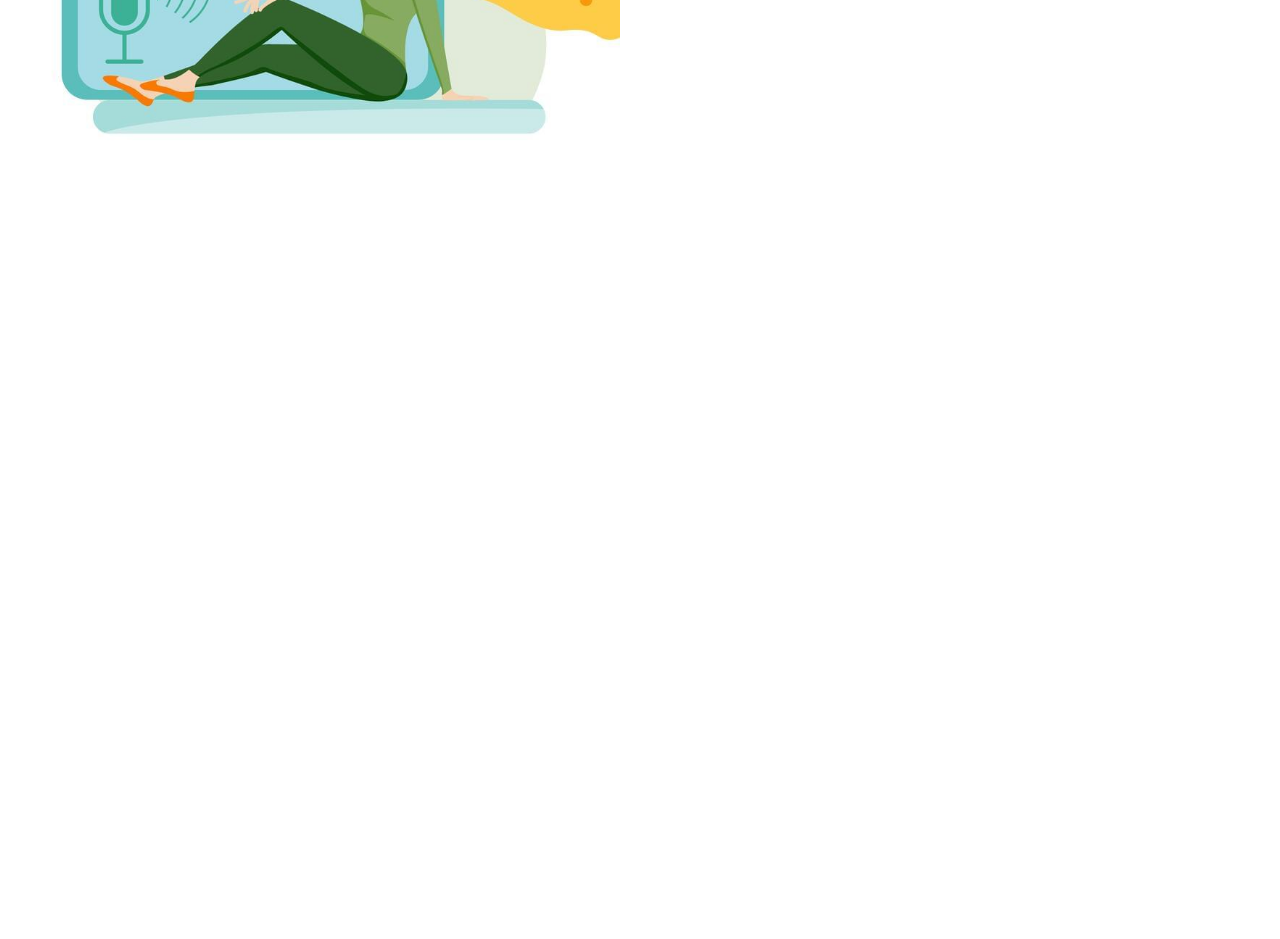
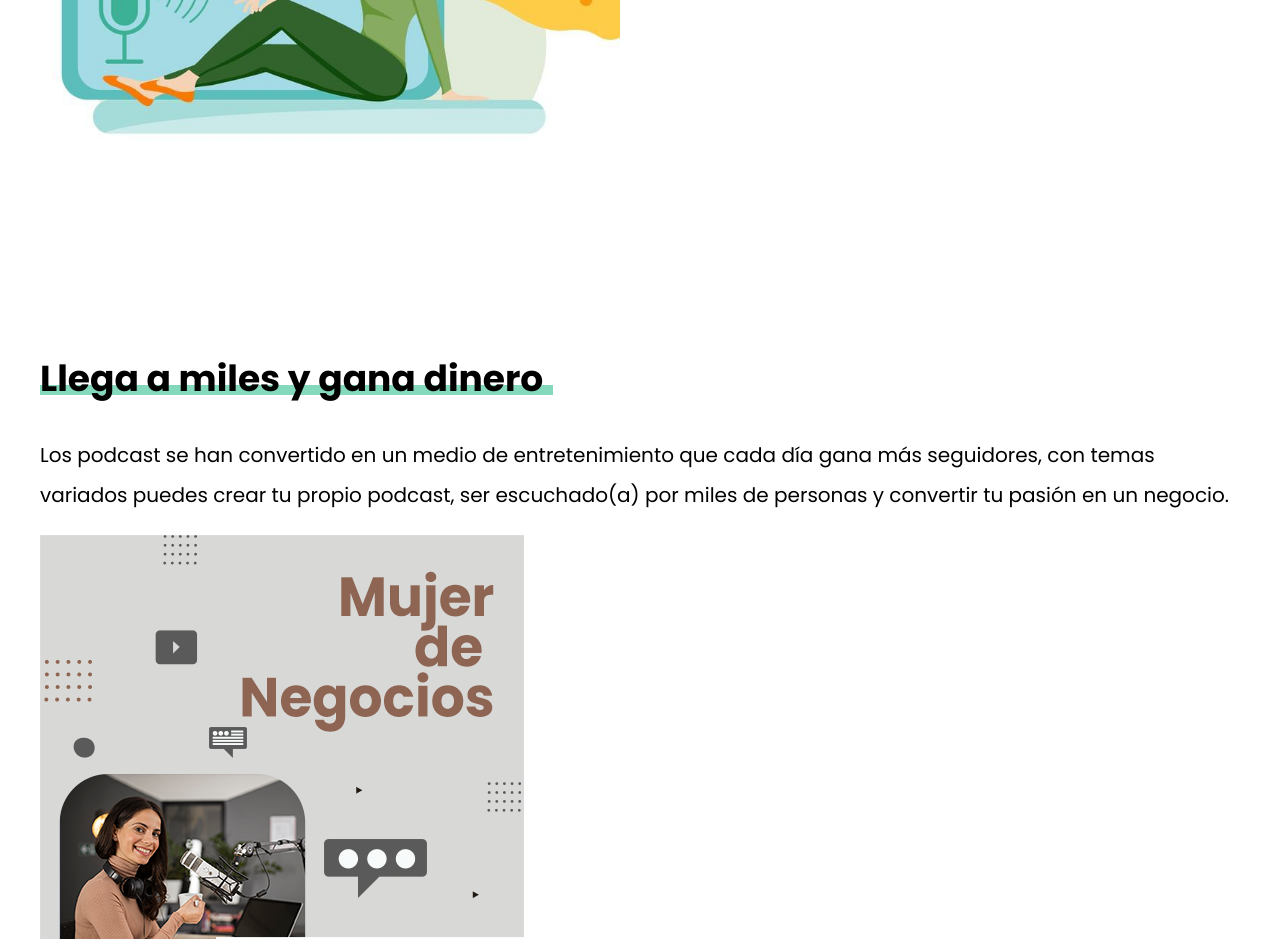
Before and after one commit to topgirl2410/Podcast-FM, a website: page index.html in a window 1280 px wide. Shown: the part 1321-2260 px from the top of the page. Before the commit the page ends 1599 px from the top, so only its background shows below. Drawn offline with Linux system fonts and the light colour scheme.

Commit message:
creando seccion de beneficios

```diff
--- a/index.html
+++ b/index.html
@@ -39,6 +39,21 @@
         </div>
     </section>
 
+    <section class="beneficios seccion">
+        <div class="grid-beneficios contenedor">
+            <div class="contenido-beneficios">
+                <h2>Llega a miles y gana dinero</h2>
+                <p>Los podcast se han convertido en un medio de entretenimiento
+                    que cada día gana más seguidores, con temas variados puedes
+                    crear tu propio podcast, ser escuchado(a) por miles de personas
+                    y convertir tu pasión en un negocio.</p>
+            </div>
+            <div class="imagen">
+                <img src="build/img/podcast_cover.png" alt="">
+            </div>
+        </div>
+    </section>
+
 </body>
 
 </html>
--- a/src/scss/base/_globales.scss
+++ b/src/scss/base/_globales.scss
@@ -48,6 +48,24 @@ h1 {
     font-size: 4rem;
 }
 
+h2 {
+    font-size: 3.6rem;
+    display: inline-block;
+    margin-top: 5rem;
+    @include m.tablet {
+        margin-top: 0;
+    }
+
+    &::after {
+        content: '';
+        background-color: v.$primario;
+        height: 1rem;
+        width: calc(100% + 1rem) ;
+        display: block;
+        margin: -1.4rem 0 0 0;
+    }
+}
+
 h3 {
     font-size: 2.8rem;
     text-align: center;
```
Also changed, not shown: build/css/app.css, build/img/mujer.png (added), build/img/negocios.png (added), build/img/negocios1.png (added), build/img/negocios2.jpg (added), build/img/ppodcast.jpg (added), src/img/mujer.png (added), src/img/negocios.png (added), src/img/negocios1.png (added), src/img/negocios2.jpg (added), src/img/ppodcast.jpg (added), 1 other file.
